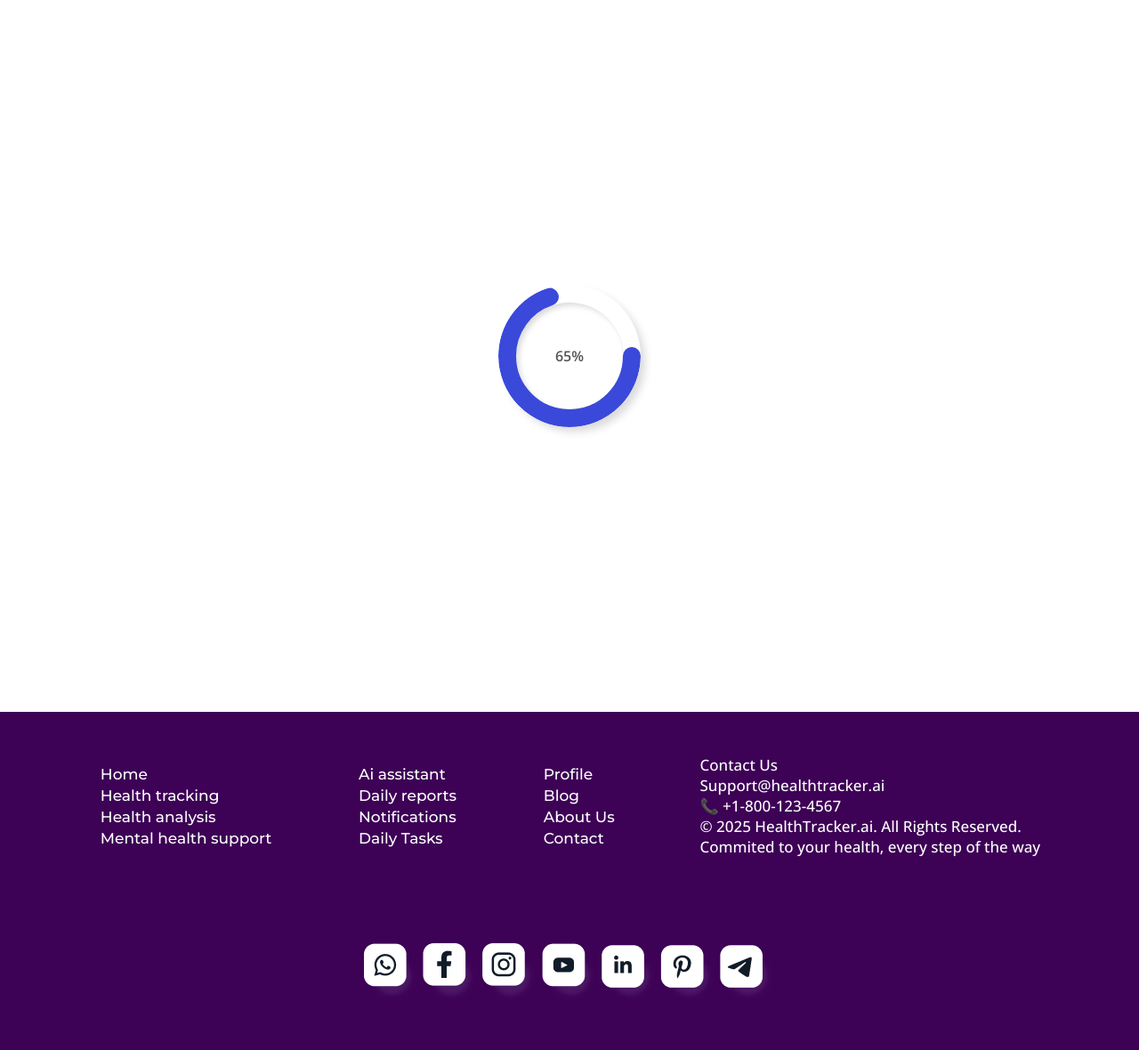
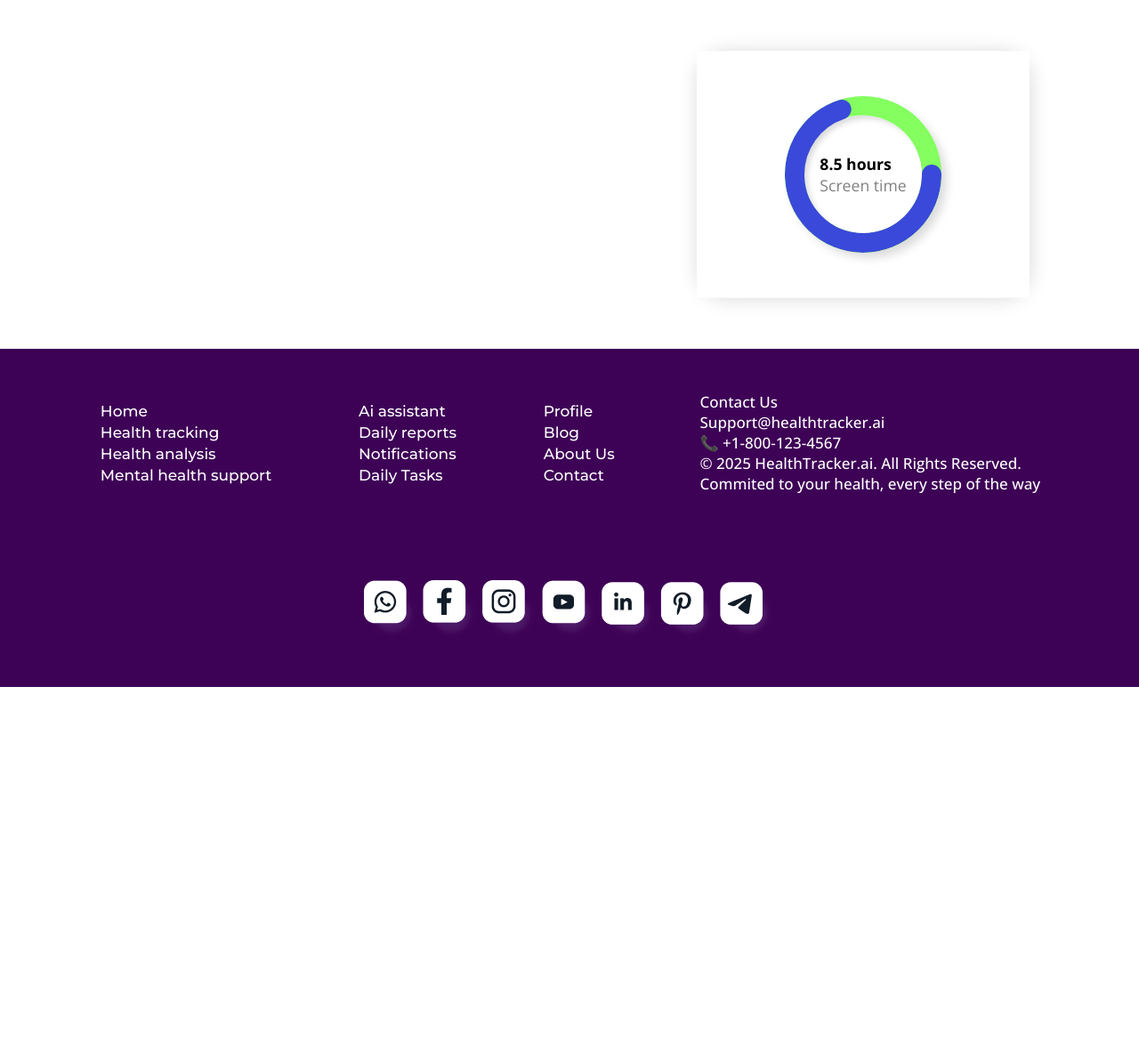
Before and after one commit to sahanangadi39/Health-tracker-web-application, a PHP site: page /home.php in a window 1280 px wide. Shown: the part 55-1235 px from the top of the page at 89% size. After the commit the page ends 827 px from the top, so only its background shows below. Run offline with PHP 8.4, Linux system fonts and the light colour scheme.

Commit message:
grahp done

```diff
--- a/Css/dash.css
+++ b/Css/dash.css
@@ -1,5 +1,21 @@
+
+.dash{
+    border-radius: 30px;
+    scale: 1.1;
+    margin-left: auto;
+    width: fit-content;
+    margin-right: 140px;
+    margin-top: 70px;
+    margin-bottom: 70px;
+    box-shadow: 1px 1px 20px rgba(0,0,0,0.15),
+        1px 1px 20px rgba(255,255,255,0.7);
+}
 .container{
-    height: 100vh;
+
+    width: 20vw;
+    height: 20vh;
+    background-color: white;
+    padding: 46px 42px 46px 42px;
     display: flex;
     align-items:center;
     justify-content: center ;
@@ -7,6 +23,7 @@
 }
 
 .outer{
+    background-color: #84FF5F;
     height: 120px;
     width: 120px;
     border-radius: 50%;
@@ -17,6 +34,7 @@
 }
 
 .inner{
+    background-color: white;
     height: 120px;
     width: 120px;
     border-radius: 50%;
@@ -34,12 +52,25 @@
                  0px 12px 10px -10px rgba(0,0,0,0.5);
 }
 
-#number{
-    font-weight: 600;
-    color: #555;
+.TextContainer{
+    color: black;
+    font-family: Arial, sans-serif;
     position: relative;
 }
 
+.text1{
+    /* font-size: 24px; */
+    align-items: center;
+      font-weight: bold;
+      margin: 0;
+
+}
+.text2{
+    font-weight: normal;
+      color: gray;
+      margin: 0;
+
+}
 svg{
     width: 160px;
     height: 160px;
--- a/home.php
+++ b/home.php
@@ -34,9 +34,11 @@
         <div class="container">
             <div class="outer">
                 <div class="inner">
-                        <div id="number">
-                           65%
+                        <div id="TextContainer">
+                      <p class="text1"> 8.5 hours</p>
+                      <p class="text2">Screen time</p>
                         </div>
+
                 </div>
             </div>
             <svg xmlns="http://www.w3.org/2000/svg" version="1.1" width="160px" height="160px">
@@ -46,7 +48,6 @@
     </div>
 
 
-
     <?php require 'footer.php'; ?>
 </body>
 
```
